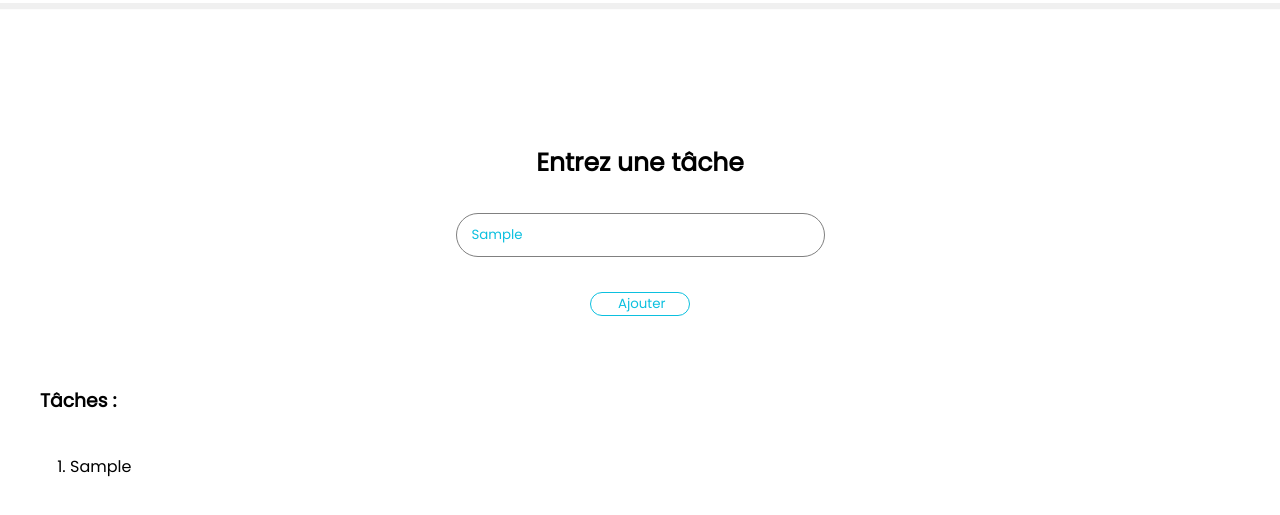
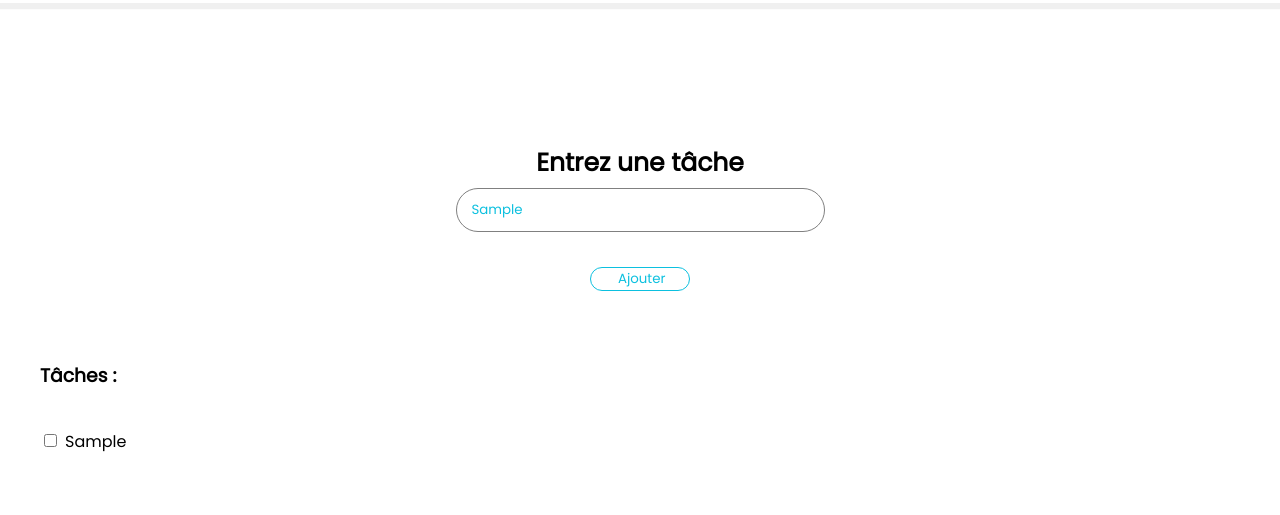
Before and after one commit to lroux07/todo_list, a website built with Vite: page index.html in a window 1280 px wide. Both pictures are taken after typing "Sample" into the empty fields and a click on the button "Ajouter". Shown: the part 111-626 px from the top of the page. Built offline with nearby package versions, Linux system fonts and the light colour scheme.

Commit message:
Creat checkbox

```diff
--- a/index.html
+++ b/index.html
@@ -18,15 +18,19 @@
     <main>
       <h2>Entrez une tâche</h2>
 
-      <label for="tachesInput">tacheInput</label>
-      <p><input type="text" name="tachesInput" id="tachesInput" placeholder="Entrez une tâche à remplire"></p>
+      <label class="label" for="tachesInput">tacheInput</label>
+      <p><input type="text" class="tachesInput" name="tachesInput" id="tachesInput" placeholder="Entrez une tâche à remplire"></p>
 
-      <button id="inputBtn">Ajouter</button>
+      <button id="inputBtn" class="inputBtn">Ajouter</button>
 
       <h3>Tâches :</h3>
 
-      <ol id="ol">
-      </ol>
+      <!-- <ol id="ol">
+      </ol> -->
+
+      <ul id="ul">
+
+      </ul>
     </main>
 
     <script type="module" src="/main.js"></script>
--- a/main.js
+++ b/main.js
@@ -1,16 +1,22 @@
 let tachesInput = document.querySelector("#tachesInput");
 let inputBtn = document.querySelector("#inputBtn");
-let ol = document.querySelector("#ol");
+let ul = document.querySelector("#ul");
 
-function liste() {
-  ol.innerHTML += `<li>${tachesInput.value}</li>`;
+const checkFunction = () => {
+  const inputList = document.createElement("INPUT");
+  inputList.setAttribute("type", "checkbox");
+  ul.appendChild(inputList);
+
+  const labelCheked = document.createElement("label");
+  labelCheked.textContent=tachesInput.value;
+  ul.appendChild(labelCheked);
+
+  const br = document.createElement("br");
+  ul.appendChild(br);
+
+  if(checkFunction.value.length === 0) {
+    return;
+  }
 }
 
-inputBtn.addEventListener("click", liste);
-
-
-// if(tachesInput == false) {
-  //   ol.innerHTML = `${
-  //     tachesInput.value.length > 0 ? tachesInput.value : "Veuillez entrer une tâche valide !"
-  //   }`;
-  // }
+inputBtn.addEventListener("click", checkFunction);
--- a/style.css
+++ b/style.css
@@ -47,14 +47,19 @@ h1 {
 h2 {
   display: flex;
   justify-content: center;
-  padding: 25px;
+  padding: 25px 0 0 0;
   font-size: 25px;
 }
 
-label {
+.label {
   display: none;
 }
-input {
+
+label {
+  padding: 5px;
+}
+
+.tachesInput {
   display: flex;
   margin: -15px auto;
   width: 350px;
```
